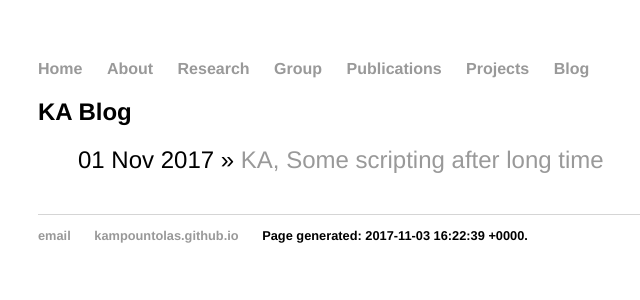
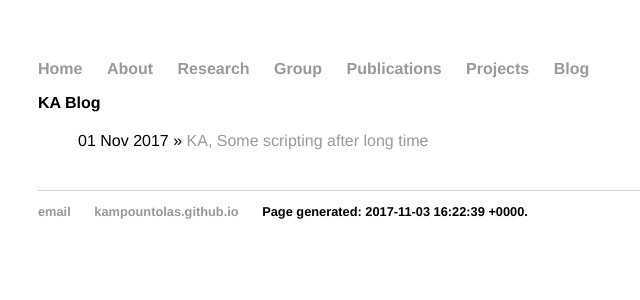
Before and after one commit to kampountolas/kampountolas.github.io, a Jekyll site: the page built from blog/index.html, in a window 1280 px wide. Shown: the top 300 px of the page, without its empty margins (154-794 px from the left). Built offline with Jekyll 4.4.1, drawn with Linux system fonts in a browser that asks for light colours.

Commit message:
Update main.css

```diff
--- a/css/main.css
+++ b/css/main.css
@@ -1,7 +1,7 @@
 body {
     margin: 60px auto;
     width: 70%;
-    font-size: 1.0em;
+    font-size: 1em;
     font-family:'Helvetica', 'Arial', 'Sans-Serif';
 }
 nav ul, footer ul {
@@ -22,17 +22,17 @@ a:hover {
     text-decoration: underline;
 }
 h1 {
-    font-size: 2em;
+    font-size: 1.25em;
     font-family:'Helvetica', 'Arial', 'Sans-Serif';
 }
 
 h2 {
-    font-size: 1.5em;
+    font-size: 1em;
     font-family:'Helvetica', 'Arial', 'Sans-Serif';
 }
 
 p {
-    font-size: 1.0em;
+    font-size: 1em;
     line-height: 1.2em;
     color: #333;
 }
@@ -43,7 +43,8 @@ footer {
 
 ul.posts {
     margin: 20px auto 40px;
-    font-size: 1.5em;
+    font-size: 1em;
+    font-family:'Helvetica', 'Arial', 'Sans-Serif';
 }
 
 ul.posts li {
```
